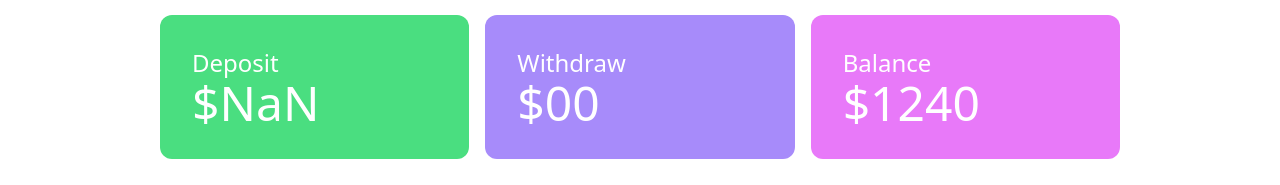
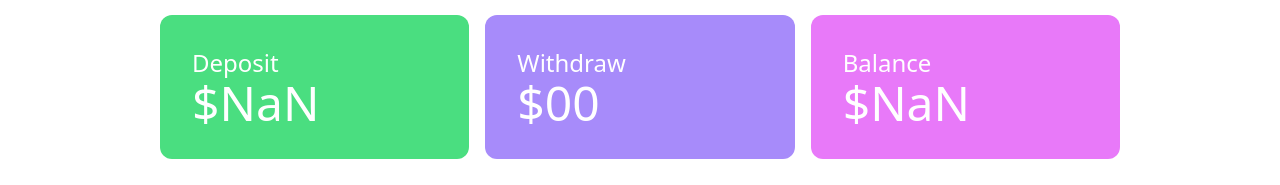
Before and after one commit to Nahid-07/simple-bank-account-site, a plain HTML site: page bank.html in a window 1280 px wide. Both pictures are taken after a click on the button "Deposit". Shown: the part 133-318 px from the top of the page. Drawn offline with nearby package versions, Linux system fonts and the light colour scheme.

Commit message:
add deposite and total amount

```diff
--- a/bank.html
+++ b/bank.html
@@ -27,7 +27,7 @@
                 </div>
                 <div class="bg-fuchsia-400 p-8 rounded-xl">
                     <h3 class="text-2xl">Balance</h3>
-                    <h2 class="text-5xl">$1240</h2>
+                    <h2 class="text-5xl">$<span id="total-balance">1240</span></h2>
                 </div>
             </div>
         </section>
--- a/js/deposit.js
+++ b/js/deposit.js
@@ -13,5 +13,11 @@ document.getElementById('btn-deposit').addEventListener('click', function () {
 
     depositeTotalElement.innerText = currentDeposit;
 
+    const totalBalanceElement = document.getElementById('total-balance');
+    const previousTotalBalanceString = totalBalanceElement.innerText;
+    const previousTotalbalance = parseFloat(previousTotalBalanceString);
+    const currentTotalBalance = previousTotalbalance + newDepositAmount;
+    totalBalanceElement.innerText = currentTotalBalance;
+
     depositField.value = '';
 })
```
